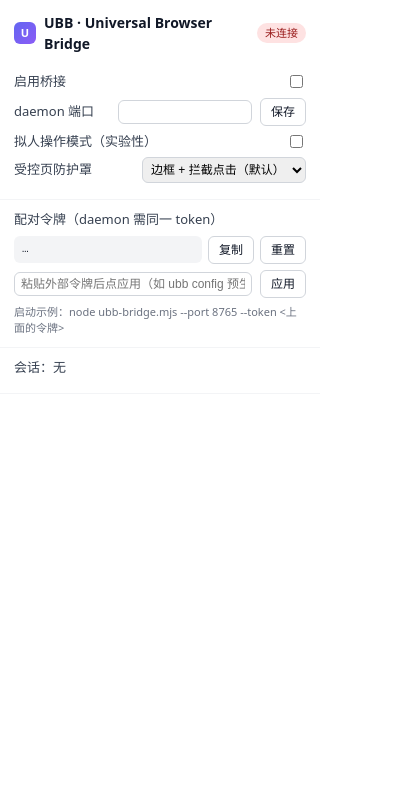
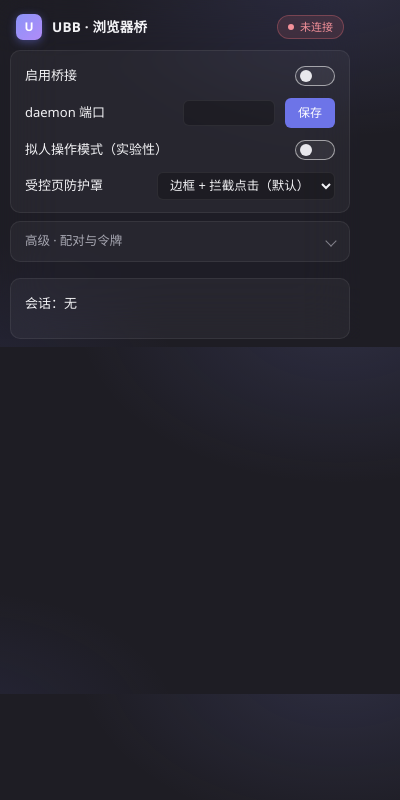
Before and after one commit to caojiachen1/ubb, a browser extension: page popup/popup.html in a window 400 px wide. Drawn offline with Linux system fonts and the light colour scheme.

Commit message:
Popup: Fluent dark redesign; demote token pairing to a masked advanced section
- dark Fluent surface: layered acrylic background, card layout, Fluent
  toggle switches, dark form controls, accent focus rings, status pills
- token UI no longer dominates the popup and no longer sits in plaintext:
  masked by default (reveal button), copy uses the full token, regen kept
  behind a confirm
- pairing hint now leads with the zero-config path (ubb install auto-pair;
  ubb status auto-starts the daemon) and demotes the manual node command

```diff
--- a/popup/popup.html
+++ b/popup/popup.html
@@ -3,37 +3,160 @@
 <head>
   <meta charset="utf-8" />
   <style>
-    :root { color-scheme: light; }
-    body { width: 320px; margin: 0; font: 13px/1.5 system-ui, "Segoe UI", "Microsoft YaHei", sans-serif; color: #111827; }
-    header { display: flex; align-items: center; gap: 8px; padding: 12px 14px 8px; }
-    .logo { width: 22px; height: 22px; border-radius: 6px; background: linear-gradient(135deg,#6366f1,#8b5cf6); color:#fff; display:flex; align-items:center; justify-content:center; font-weight:800; font-size:11px; }
-    h1 { font-size: 14px; margin: 0; flex: 1; }
-    .status { font-size: 11px; padding: 2px 8px; border-radius: 999px; }
-    .on  { background: #dcfce7; color: #166534; }
-    .off { background: #fee2e2; color: #991b1b; }
-    .mid { background: #fef9c3; color: #854d0e; }
-    section { padding: 4px 14px 10px; border-bottom: 1px solid #f3f4f6; }
-    .row { display: flex; align-items: center; gap: 8px; margin: 6px 0; }
-    .row label { flex: 1; color: #374151; }
-    input[type=text], input[type=number] { width: 120px; border: 1px solid #d1d5db; border-radius: 6px; padding: 4px 6px; font-size: 12px; }
-    select { border: 1px solid #d1d5db; border-radius: 6px; padding: 4px; font-size: 12px; }
-    .token { display: flex; gap: 6px; align-items: center; }
-    .token code { flex: 1; background: #f3f4f6; border-radius: 6px; padding: 5px 8px; font-size: 11px; word-break: break-all; max-height: 40px; overflow: hidden; }
-    button { all: unset; cursor: pointer; border: 1px solid #d1d5db; border-radius: 6px; padding: 4px 10px; font-size: 12px; background: #fff; }
-    button:hover { background: #f9fafb; }
-    button.primary { background: #4f46e5; color: #fff; border-color: #4f46e5; }
-    .hint { font-size: 11px; color: #6b7280; margin-top: 6px; }
-    .audit { font-size: 11px; color: #6b7280; margin-top: 4px; max-height: 90px; overflow: auto; }
+    :root {
+      color-scheme: dark;
+      --bg: rgba(32, 31, 38, .92);
+      --card: rgba(255, 255, 255, .045);
+      --card-hover: rgba(255, 255, 255, .08);
+      --stroke: rgba(255, 255, 255, .07);
+      --text: #f3f3f6;
+      --text-2: #a8a8b3;
+      --accent: #8b93f8;
+      --accent-strong: #6d74e8;
+      --danger: #f1707a;
+      --ok: #6ccb5f;
+    }
+    * { box-sizing: border-box; }
+    html { background: transparent; }
+    body {
+      width: 360px; margin: 0; padding: 0;
+      font: 13px/1.5 "Segoe UI Variable Text", "Segoe UI", "Microsoft YaHei", system-ui, sans-serif;
+      color: var(--text);
+      background:
+        radial-gradient(120% 90% at 85% -10%, rgba(139, 147, 248, .14), transparent 55%),
+        radial-gradient(110% 80% at -10% 110%, rgba(109, 116, 232, .10), transparent 50%),
+        var(--bg);
+      backdrop-filter: blur(28px) saturate(1.25);
+      -webkit-backdrop-filter: blur(28px) saturate(1.25);
+    }
+    header {
+      display: flex; align-items: center; gap: 10px;
+      padding: 14px 16px 10px;
+    }
+    .logo {
+      width: 26px; height: 26px; border-radius: 7px; flex: none;
+      background: linear-gradient(135deg, #8b93f8, #b18cf8);
+      color: #fff; display: flex; align-items: center; justify-content: center;
+      font-weight: 700; font-size: 12px;
+      box-shadow: 0 2px 8px rgba(109, 116, 232, .45);
+    }
+    h1 { font-size: 13.5px; font-weight: 600; margin: 0; flex: 1; letter-spacing: .2px; }
+    .status {
+      font-size: 11px; padding: 3px 10px; border-radius: 999px; flex: none;
+      border: 1px solid transparent; display: flex; align-items: center; gap: 6px;
+    }
+    .status::before { content: ""; width: 6px; height: 6px; border-radius: 50%; background: currentColor; }
+    .on  { background: rgba(108, 203, 95, .14); color: #8fd884; border-color: rgba(108, 203, 95, .35); }
+    .off { background: rgba(241, 112, 122, .12); color: #f4919a; border-color: rgba(241, 112, 122, .32); }
+    .mid { background: rgba(250, 204, 92, .12); color: #f5d06f; border-color: rgba(250, 204, 92, .3); }
+
+    section.card {
+      margin: 0 10px 8px; padding: 12px 14px;
+      background: var(--card); border: 1px solid var(--stroke); border-radius: 10px;
+    }
+    .row { display: flex; align-items: center; gap: 10px; margin: 9px 0; min-height: 26px; }
+    .row:first-child { margin-top: 0; }
+    .row:last-child { margin-bottom: 0; }
+    .row > label { flex: 1; color: var(--text); }
+
+    /* Fluent toggle switch */
+    input[type="checkbox"] {
+      appearance: none; -webkit-appearance: none;
+      width: 40px; height: 20px; margin: 0; flex: none; cursor: pointer;
+      border-radius: 999px; border: 1px solid rgba(255, 255, 255, .55);
+      background: rgba(255, 255, 255, .06); position: relative; transition: background .15s, border-color .15s;
+    }
+    input[type="checkbox"]::before {
+      content: ""; position: absolute; top: 3px; left: 4px;
+      width: 12px; height: 12px; border-radius: 50%; background: #e8e8ec;
+      transition: left .15s ease, background .15s;
+    }
+    input[type="checkbox"]:hover::before { transform: scale(1.15); }
+    input[type="checkbox"]:checked {
+      background: var(--accent-strong); border-color: var(--accent-strong);
+    }
+    input[type="checkbox"]:checked::before { left: 22px; background: #fff; }
+
+    input[type="text"], input[type="number"] {
+      flex: 1; min-width: 0; border: 1px solid var(--stroke); border-radius: 6px;
+      padding: 5px 9px; font-size: 12.5px; color: var(--text);
+      background: rgba(0, 0, 0, .25); outline: none; transition: border-color .15s;
+    }
+    input[type="number"] { flex: none; width: 92px; }
+    input[type="text"]:focus, input[type="number"]:focus {
+      border-color: var(--accent); box-shadow: 0 0 0 1px var(--accent);
+    }
+    input[type="text"]::placeholder { color: var(--text-2); }
+    select {
+      flex: none; border: 1px solid var(--stroke); border-radius: 6px;
+      padding: 5px 8px; font-size: 12.5px; color: var(--text);
+      background: rgba(0, 0, 0, .25); outline: none; cursor: pointer;
+    }
+    select:focus { border-color: var(--accent); }
+    select option { background: #26252c; color: var(--text); }
+
+    button {
+      all: unset; cursor: pointer; user-select: none;
+      border: 1px solid var(--stroke); border-radius: 6px; padding: 5px 12px;
+      font-size: 12px; font-weight: 500; color: var(--text);
+      background: var(--card-hover); transition: background .12s, border-color .12s;
+      text-align: center; flex: none;
+    }
+    button:hover { background: rgba(255, 255, 255, .12); }
+    button:active { background: rgba(255, 255, 255, .16); }
+    button.primary {
+      background: var(--accent-strong); border-color: transparent; color: #fff;
+    }
+    button.primary:hover { background: var(--accent); }
+    button.danger:hover { border-color: var(--danger); color: var(--danger); }
+
+    .hint { font-size: 11px; color: var(--text-2); margin-top: 8px; line-height: 1.55; }
+    .hint code { color: #c9c9d4; background: rgba(255,255,255,.06); border-radius: 4px; padding: 0 4px; }
+
+    /* advanced / token */
+    details.advanced { margin: 0 10px 8px; }
+    details.advanced summary {
+      list-style: none; cursor: pointer; user-select: none;
+      display: flex; align-items: center; gap: 8px;
+      padding: 10px 14px; margin: 0 0 8px;
+      background: var(--card); border: 1px solid var(--stroke); border-radius: 10px;
+      font-size: 12.5px; color: var(--text-2); transition: background .12s;
+    }
+    details.advanced summary:hover { background: var(--card-hover); color: var(--text); }
+    details.advanced summary::-webkit-details-marker { display: none; }
+    details.advanced summary::after {
+      content: ""; margin-left: auto; width: 7px; height: 7px; flex: none;
+      border-right: 1.5px solid currentColor; border-bottom: 1.5px solid currentColor;
+      transform: rotate(45deg); transition: transform .15s; opacity: .7;
+    }
+    details.advanced[open] summary::after { transform: rotate(225deg); }
+    details.advanced .card { margin: 0 0 8px; }
+
+    .token { display: flex; gap: 6px; align-items: stretch; }
+    .token code {
+      flex: 1; background: rgba(0, 0, 0, .28); border: 1px solid var(--stroke);
+      border-radius: 6px; padding: 6px 9px; font-size: 11px; font-family: Consolas, monospace;
+      word-break: break-all; max-height: 44px; overflow: hidden; color: #c9c9d4;
+      display: flex; align-items: center;
+    }
+
+    .audit {
+      font-size: 11px; color: var(--text-2); font-family: Consolas, monospace;
+      margin-top: 6px; max-height: 96px; overflow: auto; white-space: pre;
+      scrollbar-width: thin; scrollbar-color: rgba(255,255,255,.18) transparent;
+    }
+    .audit::-webkit-scrollbar { width: 6px; }
+    .audit::-webkit-scrollbar-thumb { background: rgba(255,255,255,.18); border-radius: 3px; }
   </style>
 </head>
 <body>
   <header>
     <div class="logo">U</div>
-    <h1>UBB · Universal Browser Bridge</h1>
+    <h1>UBB · 浏览器桥</h1>
     <span id="status" class="status off">未连接</span>
   </header>
 
-  <section>
+  <section class="card">
     <div class="row">
       <label>启用桥接</label>
       <input type="checkbox" id="enabled" />
@@ -41,7 +164,7 @@
     <div class="row">
       <label>daemon 端口</label>
       <input type="number" id="port" min="1" max="65535" />
-      <button id="save">保存</button>
+      <button id="save" class="primary">保存</button>
     </div>
     <div class="row">
       <label>拟人操作模式（实验性）</label>
@@ -57,21 +180,28 @@
     </div>
   </section>
 
-  <section>
-    <div class="row"><label>配对令牌（daemon 需同一 token）</label></div>
+  <details class="advanced">
+    <summary>高级 · 配对与令牌</summary>
+    <section class="card">
+      <div class="hint" style="margin:0 0 8px">
+        通常无需手动配置：<code>ubb install</code> 后通过原生消息主机自动配对。
+        手动启动 daemon：<code>ubb status</code> 自动拉起；或
+        <code>node daemon/ubb-bridge.mjs --port 8765 --token &lt;令牌&gt;</code>
+      </div>
+      <div class="row"><label>当前令牌（daemon 需一致）</label><button id="reveal">显示</button></div>
       <div class="row token">
         <code id="token">…</code>
         <button id="copy">复制</button>
-      <button id="regen">重置</button>
+        <button id="regen" class="danger">重置</button>
       </div>
       <div class="row">
-      <input type="text" id="tokenInput" placeholder="粘贴外部令牌后点应用（如 ubb config 预生成的）" style="flex:1" />
+        <input type="text" id="tokenInput" placeholder="粘贴外部令牌后点应用（排障用）" />
         <button id="applyToken">应用</button>
       </div>
-    <div class="hint">启动示例：node ubb-bridge.mjs --port 8765 --token &lt;上面的令牌&gt;</div>
     </section>
+  </details>
 
-  <section>
+  <section class="card">
     <div class="row"><label id="session">会话：无</label></div>
     <div class="audit" id="audit"></div>
   </section>
--- a/popup/popup.js
+++ b/popup/popup.js
@@ -1,6 +1,16 @@
-// UBB popup: connection status, token, port, shield mode, session info.
+// UBB popup: connection status, token (masked by default), port, shield mode, session info.
 
 const $ = (id) => document.getElementById(id);
+
+let fullToken = '';
+let revealed = false;
+
+function renderToken() {
+  $('token').textContent = fullToken
+    ? (revealed ? fullToken : fullToken.slice(0, 6) + ' … ' + fullToken.slice(-4))
+    : '…';
+  $('reveal').textContent = revealed ? '隐藏' : '显示';
+}
 
 async function refresh() {
   const st = await chrome.runtime.sendMessage({ type: 'UBB_POPUP_STATE' });
@@ -9,7 +19,9 @@ async function refresh() {
   badge.textContent =
     st.connected ? '已连接' : st.status === 'connecting' || st.status === 'waiting_auth' ? '连接中' : '未连接';
   badge.className = 'status ' + (st.connected ? 'on' : st.status === 'off' ? 'off' : 'mid');
-  $('token').textContent = st.token;
+  if (st.token !== fullToken) revealed = false;
+  fullToken = st.token || '';
+  renderToken();
   $('port').value = st.port;
   $('enabled').checked = !!st.enabled;
   $('humanMode').checked = !!st.human_mode;
@@ -33,8 +45,13 @@ $('save').addEventListener('click', async () => {
   refresh();
 });
 
+$('reveal').addEventListener('click', () => {
+  revealed = !revealed;
+  renderToken();
+});
+
 $('copy').addEventListener('click', async () => {
-  await navigator.clipboard.writeText($('token').textContent);
+  await navigator.clipboard.writeText(fullToken);
   $('copy').textContent = '已复制';
   setTimeout(() => ($('copy').textContent = '复制'), 1200);
 });
```
Lines whose indentation alone changed are shown as unchanged.
